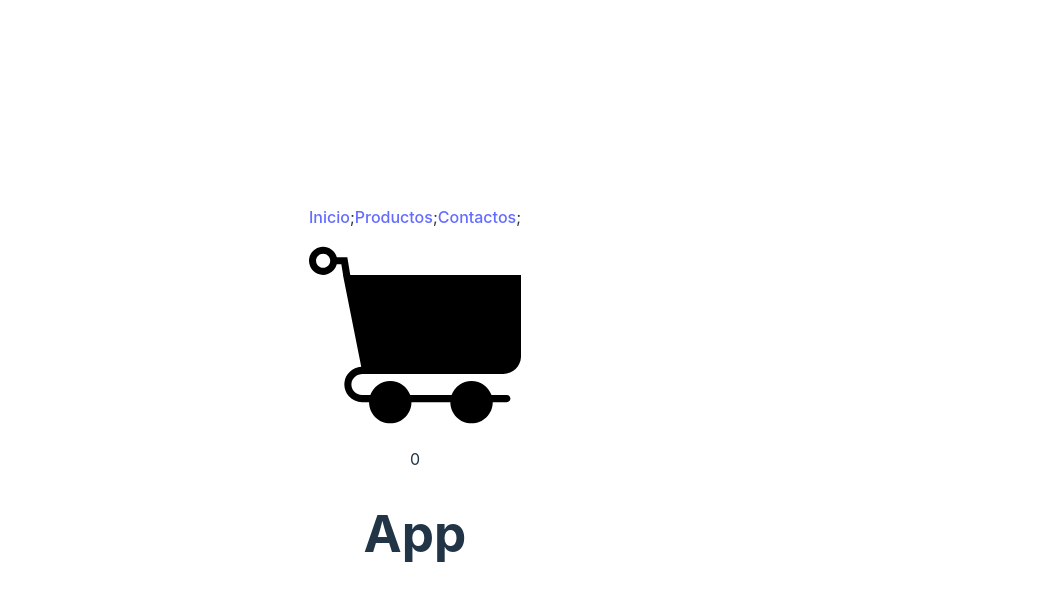
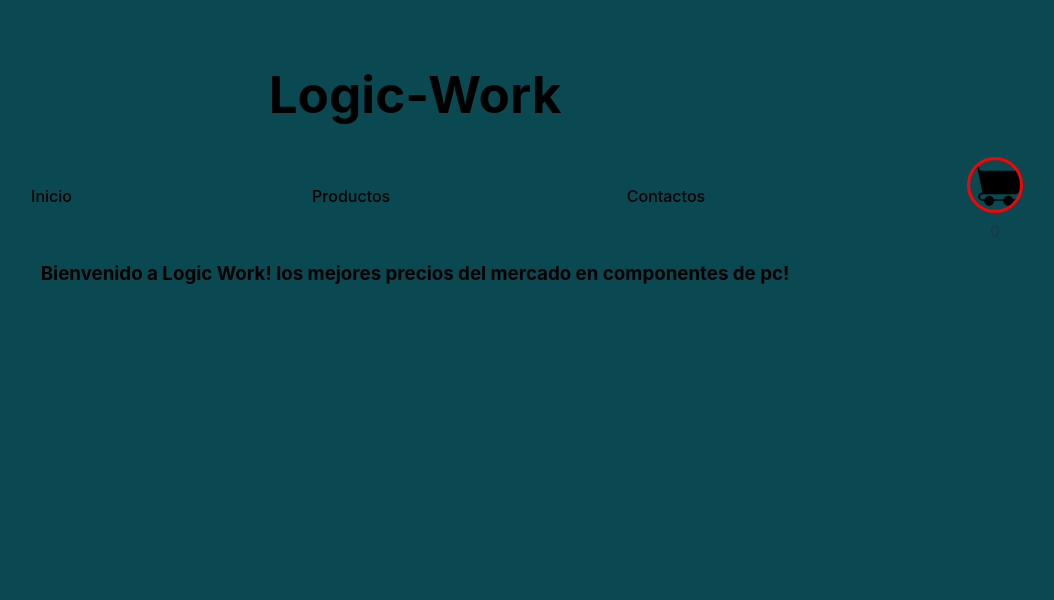
Before and after one commit to LautaroGaribaldi/ReactCoderGaribaldi, a React (Vite) app in the folder logic-work/: page / in a window 1280 px wide. Shown: the top 600 px of the page, without its empty margins (225-1279 px from the left). Built offline with nearby package versions, Linux system fonts and the light colour scheme.

Commit message:
Agregado de css

```diff
--- a/logic-work/src/App.css
+++ b/logic-work/src/App.css
@@ -39,3 +39,37 @@
 .read-the-docs {
   color: #888;
 }
+
+
+.navBar{
+  display: flex;
+  justify-content: space-between;
+}
+
+.navbar__menu{
+  margin-left: 16px;
+  margin-right: 16px;
+  height: 32px;
+  min-width: 48px;
+}
+
+nav{
+  display: flex;
+  justify-content: space-evenly;
+  align-items: center;
+  width: 92%;
+}
+
+a{
+  text-decoration: none;
+  color: black !important;
+}
+
+body{
+  background-color: rgb(11, 73, 82);
+}
+h1{
+  color: black;
+}
+
+h3{ color: black;}
--- a/logic-work/src/App.jsx
+++ b/logic-work/src/App.jsx
@@ -1,14 +1,15 @@
 import { useState } from 'react'
-import { NavBar } from './componentes/navBar/NavBar'
 import reactLogo from './assets/react.svg'
 import './App.css'
+import NavBar from './componentes/NavBar/NavBar'
 
 function App() {
 
   return (
     <div className="App">
-      <NavBar/>
-     <h1>App</h1>
+      <h1>Logic-Work</h1>
+      <NavBar />
+     <h3>Bienvenido a Logic Work! los mejores precios del mercado en componentes de pc!</h3>
     </div>
   )
 }
--- a/logic-work/src/componentes/NavBar/NavBar.jsx
+++ b/logic-work/src/componentes/NavBar/NavBar.jsx
@@ -1,17 +1,17 @@
 import React from 'react'
-import { CardWidget } from '../CardWidget/CardWidget'
+import CardWidget from '../CardWidget/CardWidget'
 
 export const NavBar = () => {
-  //  const{menus,children} = props
-    const categories =["Placas de Video","Procesadores","MothersBoards"]
   return (
     <div className='navBar'>
         <nav>
-          <a className='navbar__menu' href='/'>Inicio</a>;
-          <a className='navbar__menu' href='/producto'>Productos</a>;
-          <a className='navbar__menu' href='/contacto'>Contactos</a>;
+            <a className='navbar__menu' href="/">Inicio</a>
+            <a className='navbar__menu' href="/">Productos</a>
+            <a className='navbar__menu' href="/">Contactos</a>
         </nav>
         <CardWidget />
     </div>
   )
 }
+
+export default NavBar
--- a/logic-work/src/componentes/cardWidget/CardWidget.jsx
+++ b/logic-work/src/componentes/cardWidget/CardWidget.jsx
@@ -1,7 +1,7 @@
 import React from 'react'
-import { Cart } from '../icons/Cart'
+import { Cart } from '../Icons/Cart'
 
-export const CardWidget = () => {
+const CardWidget = () => {
   return (
     <div>
         <Cart />
@@ -9,3 +9,5 @@ export const CardWidget = () => {
     </div>
   )
 }
+
+export default CardWidget
--- a/logic-work/src/index.css
+++ b/logic-work/src/index.css
@@ -26,8 +26,8 @@ a:hover {
 
 body {
   margin: 0;
-  display: flex;
-  place-items: center;
+  /*display: flex;*/
+  /*place-items: center;*/
   min-width: 320px;
   min-height: 100vh;
 }
```
Also changed, not shown: logic-work/src/componentes/Icons/Cart.jsx (+5 -4 lines), logic-work/src/componentes/Icons/style/Icons.css (renamed from logic-work/src/componentes/Icons/style/Icon.css), logic-work/src/componentes/componenteClase.jsx (deleted).
